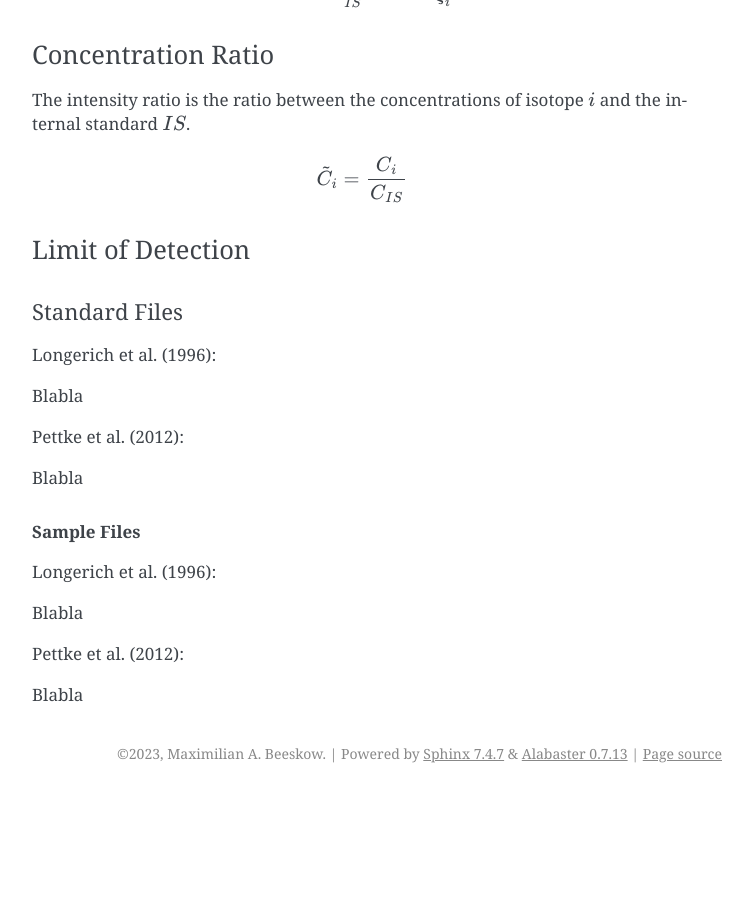
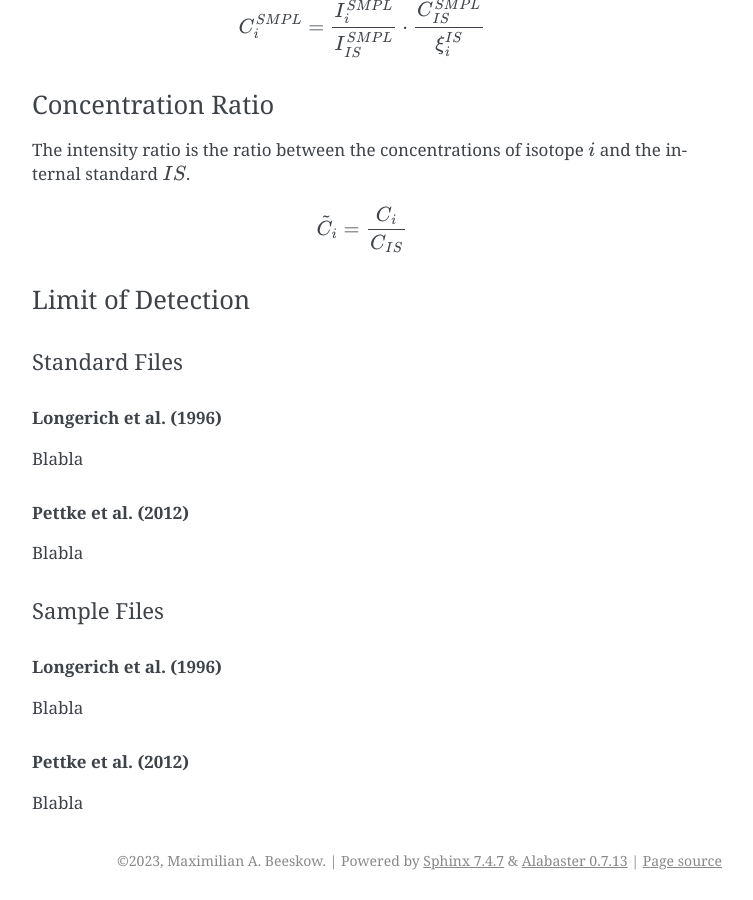
Before and after one commit to MABeeskow/PySILLS, a Sphinx documentation site: the page built from documentation/getting_started/minerals/theory.rst, in a window 1280 px wide and 900 px high, scrolled down 2812 px. Shown: the whole window, without its empty margins (388-1141 px from the left). Built offline with Sphinx 7.4.7, drawn with Linux system fonts in a browser that asks for light colours; pages that are not in the unit, such as notebooks, are missing from menus; before the commit the page ends 3605 px from its top, so only the background shows below that; part of the change alters nothing that is shown; some of the changed text lies outside the part shown.

```diff
--- a/documentation/getting_started/minerals/theory.rst
+++ b/documentation/getting_started/minerals/theory.rst
@@ -47,33 +47,39 @@ presented equations are different for standard files and sample files.
 
 Normalized Sensitivity
 ^^^^^^^^^^^^^^^^^^^^^^^^
-.. rubric:: Standard Files
+Standard Files
+''''''''''''''''
 .. math::
     S_{i}^{STD} = \frac{I_{i}^{STD}}{C_{i}^{STD}}
 
-.. rubric:: Sample Files
+Sample Files
+''''''''''''''
 .. math::
     S_{i}^{SMPL} = \xi_i^{IS} \cdot \frac{I_{i}^{SMPL}}{C_{i}^{SMPL}}
 
 Analytical Sensitivity
 ^^^^^^^^^^^^^^^^^^^^^^^^
-.. rubric:: Standard Files
+Standard Files
+''''''''''''''''
 .. math::
     \xi_{i}^{IS} = \frac{I_{i}^{STD}}{I_{IS}^{STD}} \cdot \frac{C_{IS}^{STD}}{C_{i}^{STD}}
 
-.. rubric:: Sample Files
+Sample Files
+''''''''''''''
 Since an ICP-MS machine has a sensitivity drift over time, it is necessary to calculate a linear regression through all
 measured standard files, in order to get an analytical sensitivity value at the time of a measured sample file.
 
 Relative Sensitivity Factor
 ^^^^^^^^^^^^^^^^^^^^^^^^^^^^
-.. rubric:: Standard Files
+Standard Files
+''''''''''''''''
 The relative sensitivity factor is one for all isotopes that were measured in a standard reference material.
 
 .. math::
     R_{i}^{STD} = 1
 
-.. rubric:: Sample Files
+Sample Files
+''''''''''''''
 .. math::
     R_{i}^{SMPL} = \xi_{i}^{IS} \cdot \frac{C_{i}^{STD}}{I_{i}^{STD}} \cdot \frac{I_{IS}^{SMPL}}{C_{IS}^{SMPL}}
 
@@ -83,11 +89,13 @@ More blabla
 
 Concentration
 ^^^^^^^^^^^^^^^^^
-.. rubric:: Standard Files
+Standard Files
+''''''''''''''''
 The concentration value of isotope :math:`i` within a measured standard reference material is constant and defined by
 its database. The measured signal intensities have no influence on the concentration values of standard measurements.
 
-.. rubric:: Sample Files
+Sample Files
+''''''''''''''
 With the exception of the concentration value of the internal standard :math:`IS` which has to be measured or estimated
 separately, the concentration of isotope :math:`i` within a sample can be calculated by a quite simple equation
 connecting signal intensities, analytical sensitivity and internal standard concentration.
@@ -106,19 +114,20 @@ Limit of Detection
 ^^^^^^^^^^^^^^^^^^^^
 Standard Files
 ''''''''''''''''
-Longerich et al. (1996):
+.. rubric:: Longerich et al. (1996)
 
 Blabla
 
-Pettke et al. (2012):
+.. rubric:: Pettke et al. (2012)
 
 Blabla
 
-.. rubric:: Sample Files
-Longerich et al. (1996):
+Sample Files
+''''''''''''''
+.. rubric:: Longerich et al. (1996)
 
 Blabla
 
-Pettke et al. (2012):
+.. rubric:: Pettke et al. (2012)
 
 Blabla
```
